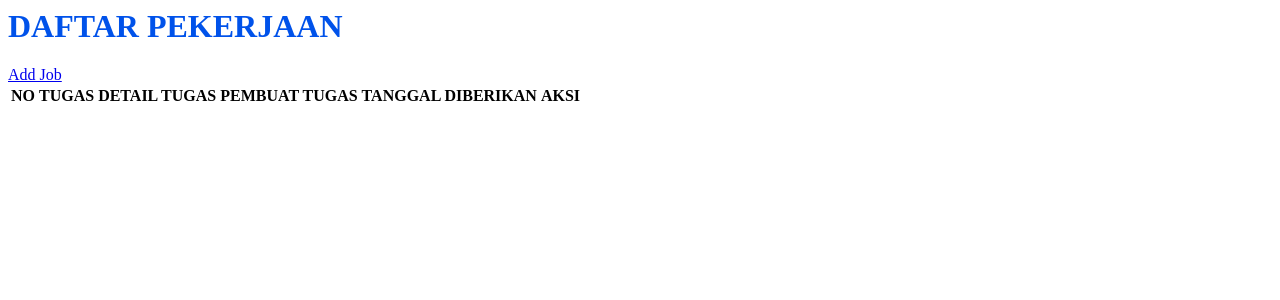
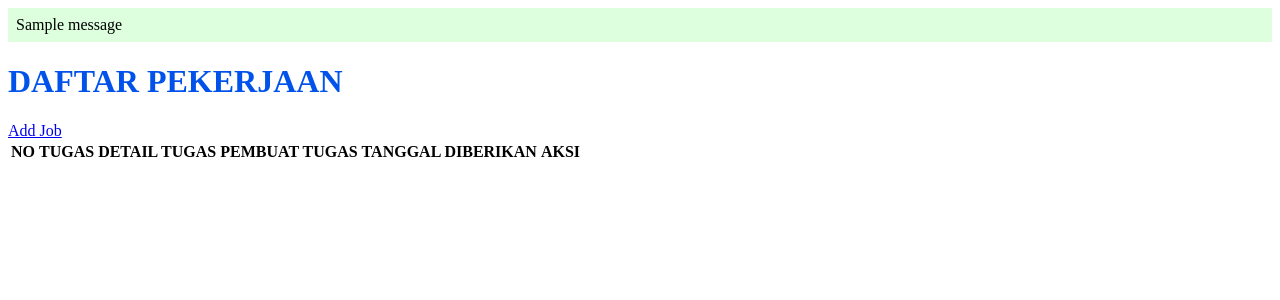
Before and after one commit to iksanh/job-control, a Django app: page /job/ in a window 1280 px wide. Shown: the top 300 px of the page. Run offline with Django 3.2, Linux system fonts and the light colour scheme; tables that the repository leaves empty hold one stand-in row (values such as "Sample post"); one stand-in notice (Sample message) is shown; data that the repository does not hold is empty.

Commit message:
add message after input, update and delete

```diff
--- a/templates/base.html
+++ b/templates/base.html
@@ -4,10 +4,19 @@
     <meta charset="UTF-8">
     <title>{% if title %} {{title }} {% else %} Title  {% endif %}</title>
     <link rel="stylesheet" href="{% static 'css/style.css'%}">
-    <script src="{% static 'js/app.js'%}" defer></script>
+<!--    <script src="{% static 'js/app.js'%}" defer></script>-->
 </head>
 <body>
 
+{% if messages %}
+    <div class="messages">
+        {% for message in messages %}
+            <div class="alert {% if message.tags %} alert-{{message.tags}} {% endif %}">
+                {{message}}
+            </div>
+        {% endfor %}
+    </div>
+{% endif %}
 
 {% block content%}
 {% endblock %}
```
